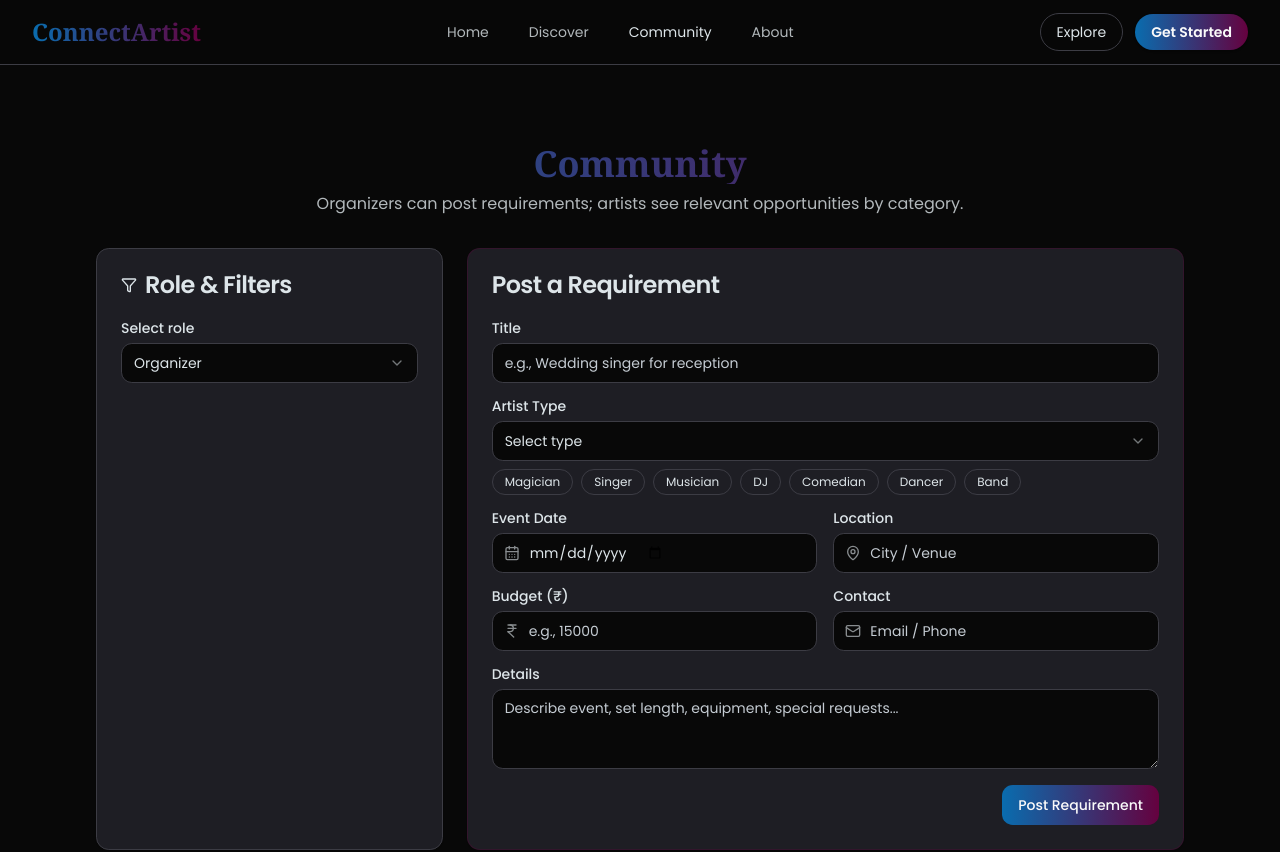
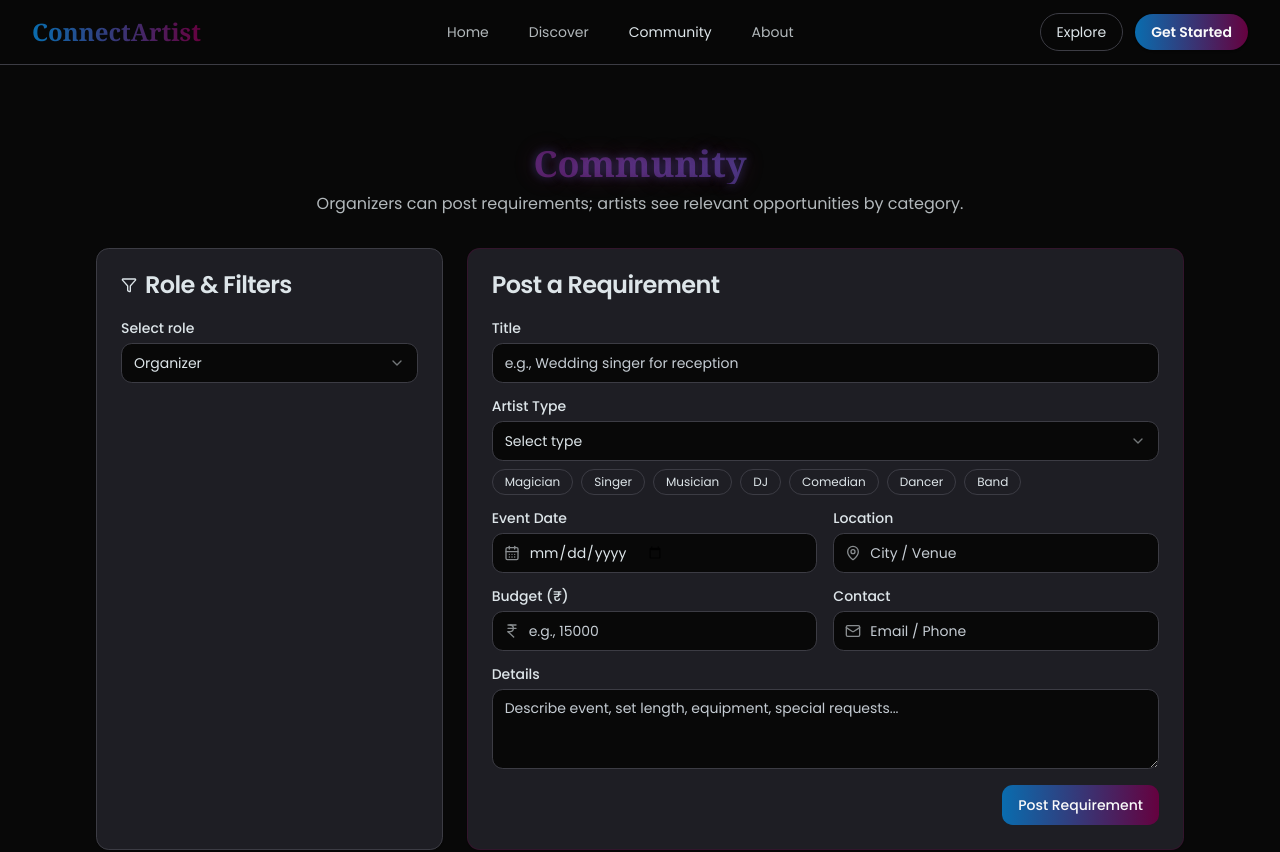
Before and after one commit to vaibhavguptahere/connect, a React (Vite) app: page /community in a window 1280 px wide. Shown: the top 852 px of the page. Built offline with nearby package versions, Linux system fonts and the light colour scheme.

Commit message:
Upgrade Community page header
cgen-8e9acc2192694d7a85a8b3bc6a983a18

```diff
--- a/client/pages/Community.tsx
+++ b/client/pages/Community.tsx
@@ -170,7 +170,7 @@ export default function Community() {
     <div className="py-12 md:py-16">
       <div className="mx-auto max-w-6xl px-4 sm:px-6 lg:px-8">
         <header className="text-center">
-          <h1 className="font-serif text-4xl font-bold bg-gradient-to-r from-primary to-accent bg-clip-text text-transparent">Community</h1>
+          <h1 className="font-serif text-4xl font-bold bg-gradient-to-r from-primary via-accent to-primary bg-[length:200%_200%] bg-clip-text text-transparent animate-gradient-x text-glow">Community</h1>
           <p className="mt-2 text-foreground/80">Organizers can post requirements; artists see relevant opportunities by category.</p>
         </header>
 
```
